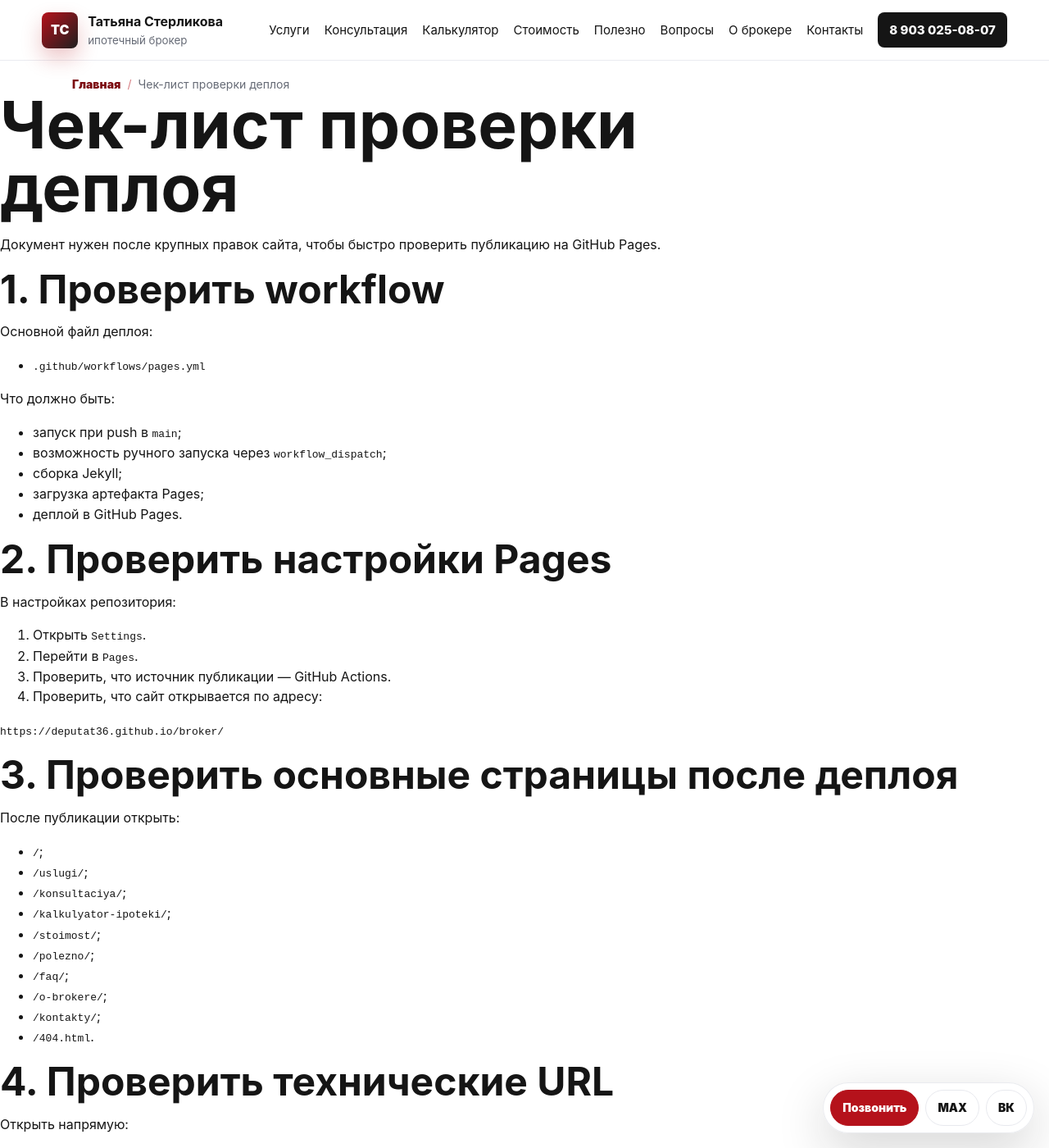
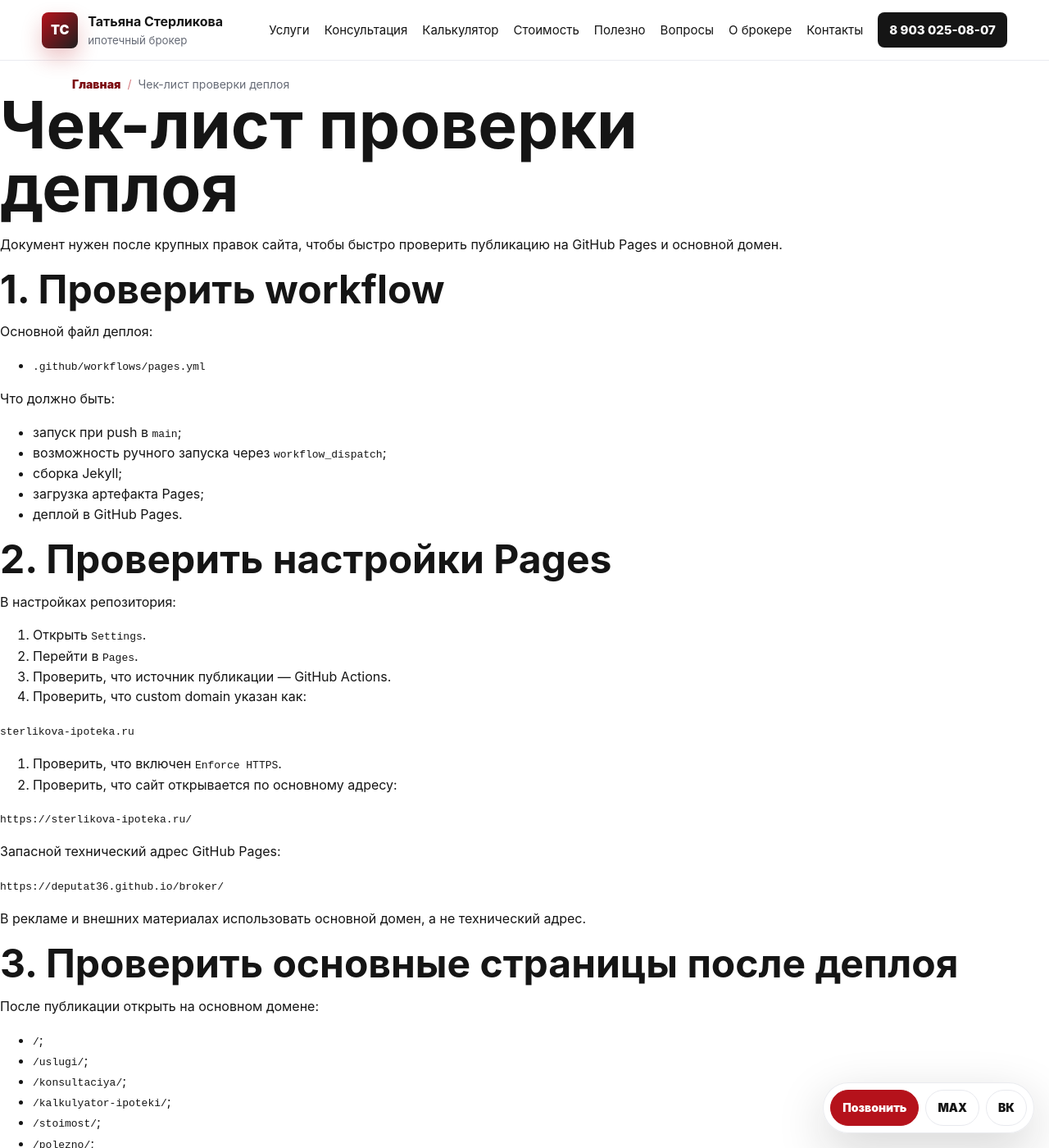
Before and after one commit to deputat36/broker, a Jekyll site: the page built from docs/deploy-checklist.md, in a window 1280 px wide and 1400 px high. Shown: the whole window at 82% size. Built offline with Jekyll 4.4.1, drawn with Linux system fonts in a browser that asks for light colours; our own code applies the rules of GitHub Pages for plain Markdown files.

Commit message:
Обновлен чек-лист деплоя под основной домен

```diff
--- a/docs/deploy-checklist.md
+++ b/docs/deploy-checklist.md
@@ -1,6 +1,6 @@
 # Чек-лист проверки деплоя
 
-Документ нужен после крупных правок сайта, чтобы быстро проверить публикацию на GitHub Pages.
+Документ нужен после крупных правок сайта, чтобы быстро проверить публикацию на GitHub Pages и основной домен.
 
 ## 1. Проверить workflow
 
@@ -23,13 +23,24 @@
 1. Открыть `Settings`.
 2. Перейти в `Pages`.
 3. Проверить, что источник публикации — GitHub Actions.
-4. Проверить, что сайт открывается по адресу:
+4. Проверить, что custom domain указан как:
+
+`sterlikova-ipoteka.ru`
+
+5. Проверить, что включен `Enforce HTTPS`.
+6. Проверить, что сайт открывается по основному адресу:
+
+`https://sterlikova-ipoteka.ru/`
+
+Запасной технический адрес GitHub Pages:
 
 `https://deputat36.github.io/broker/`
 
+В рекламе и внешних материалах использовать основной домен, а не технический адрес.
+
 ## 3. Проверить основные страницы после деплоя
 
-После публикации открыть:
+После публикации открыть на основном домене:
 
 - `/`;
 - `/uslugi/`;
```
